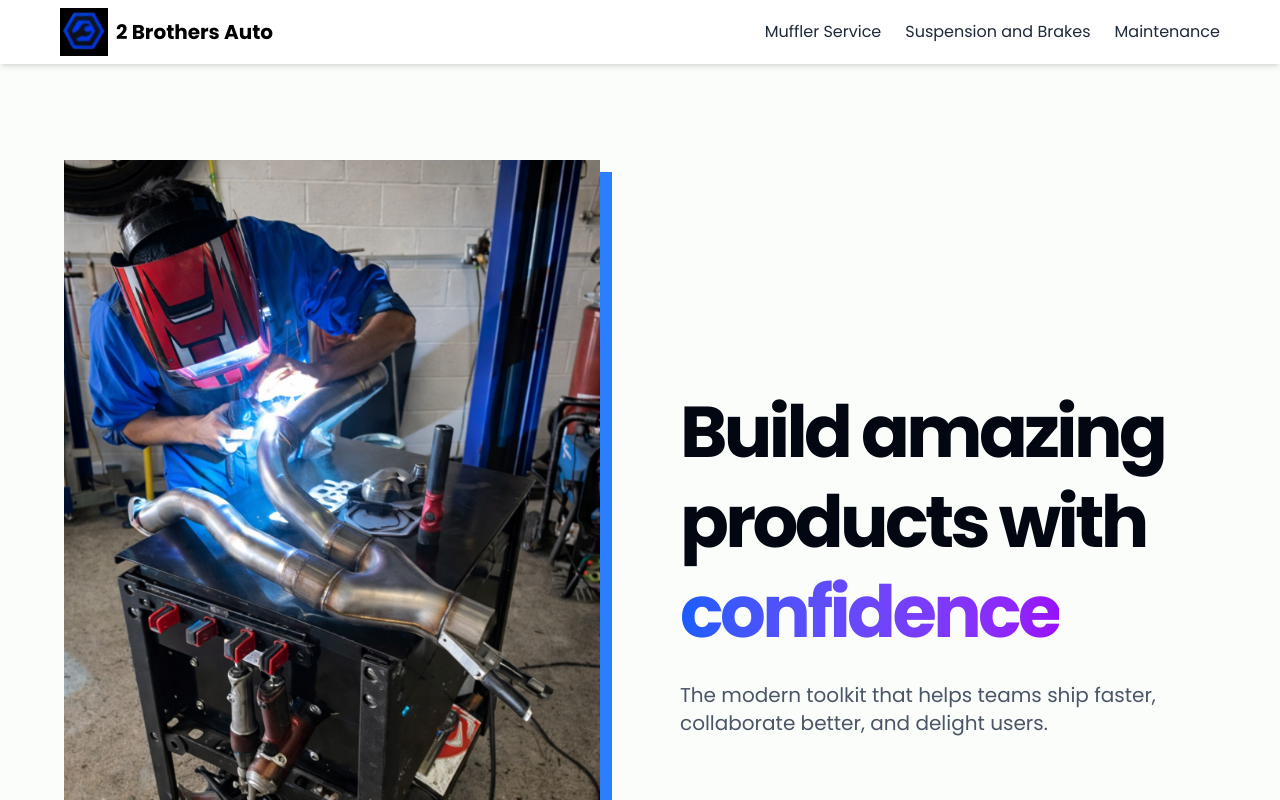
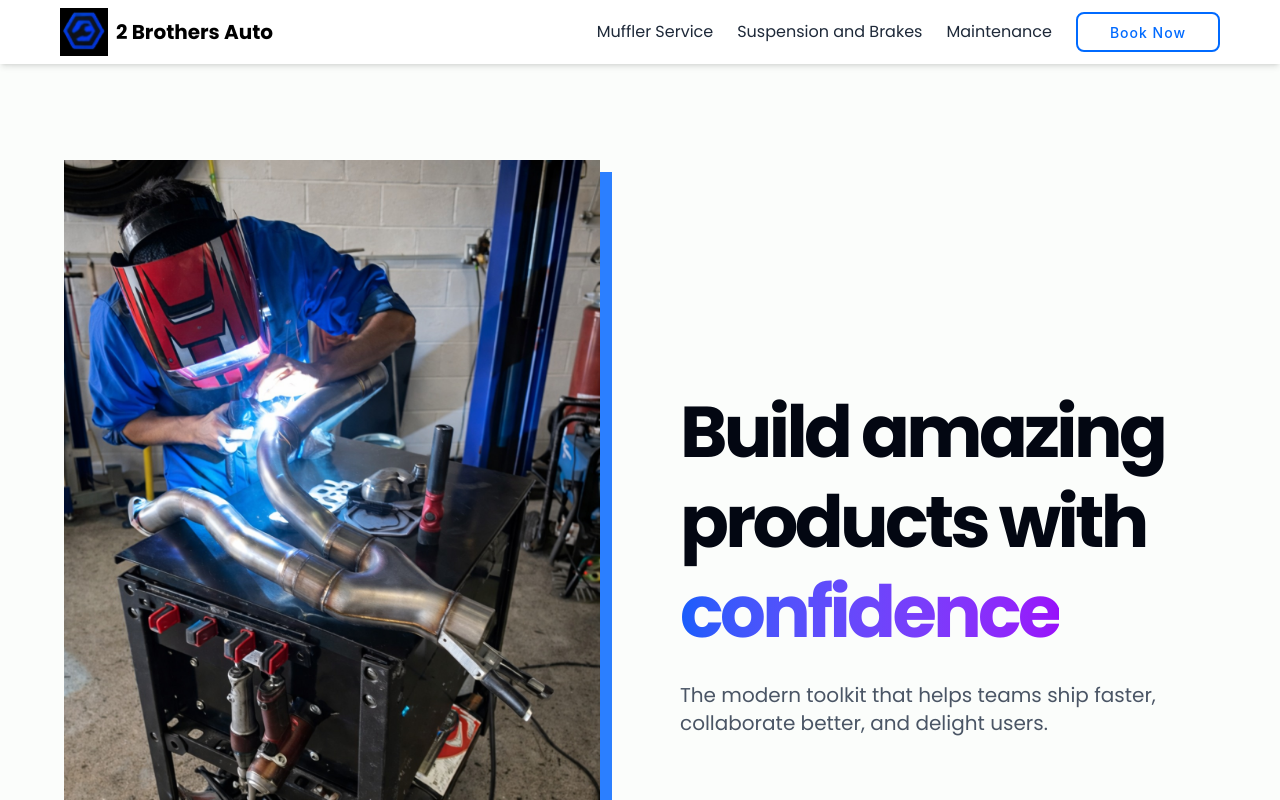
Before and after one commit to oscpaul/a-b, a Next.js app: page / in a window 1280 px wide. Shown: the top 800 px of the page. Built offline with nearby package versions, Linux system fonts and the light colour scheme.

Commit message:
Update Header.jsx

```diff
--- a/components/Header.jsx
+++ b/components/Header.jsx
@@ -1,4 +1,5 @@
 "use client"
+import Link from 'next/link';
 
 import { useEffect, useState } from "react"
 import { FiMenu, FiX } from "react-icons/fi"
@@ -47,6 +48,14 @@ export default function Header() {
           <a className="text-gray-800 font-medium text-sm sm:text-base" href="/maintenance">
             Maintenance
           </a>
+<Link
+  href="https://app.squareup.com/appointments/book/2pefuflo2hw9e3/LCTHN7ABYT9JV/start"
+  target="_blank"
+  rel="noopener noreferrer nofollow"
+  className="book-now-btn"
+>
+  Book Now
+</Link>
         </nav>
 
         {/* Mobile Menu Button */}
```
